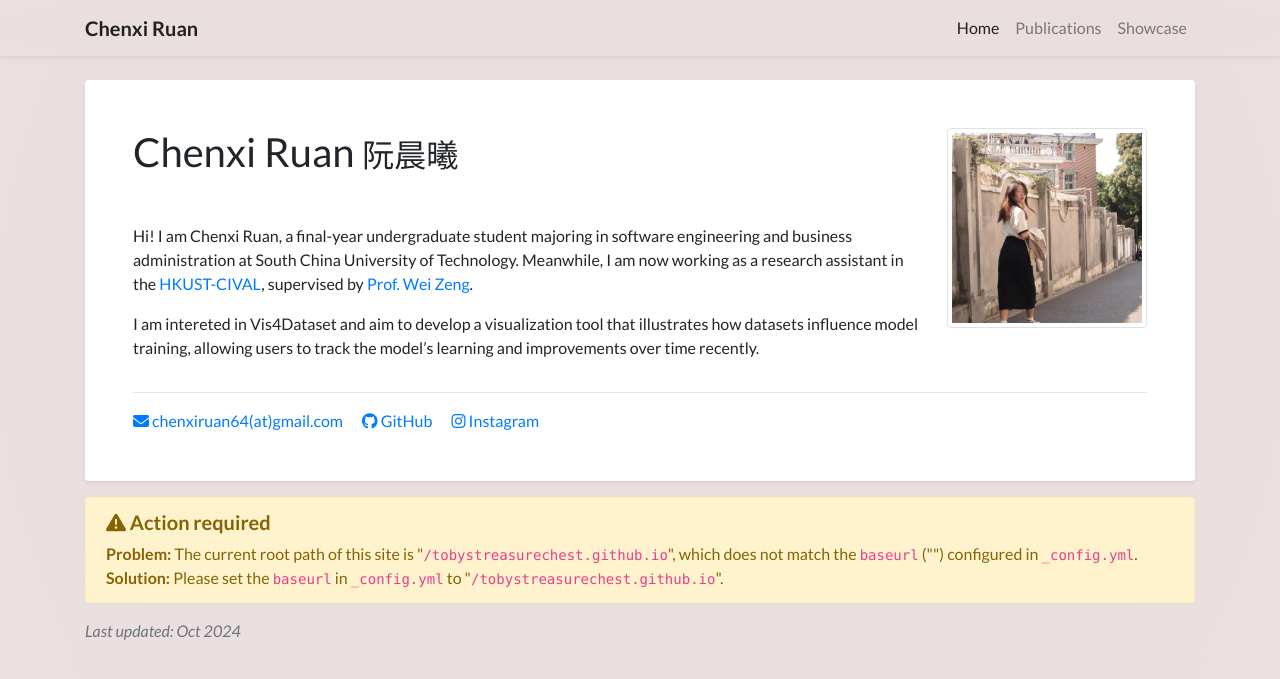
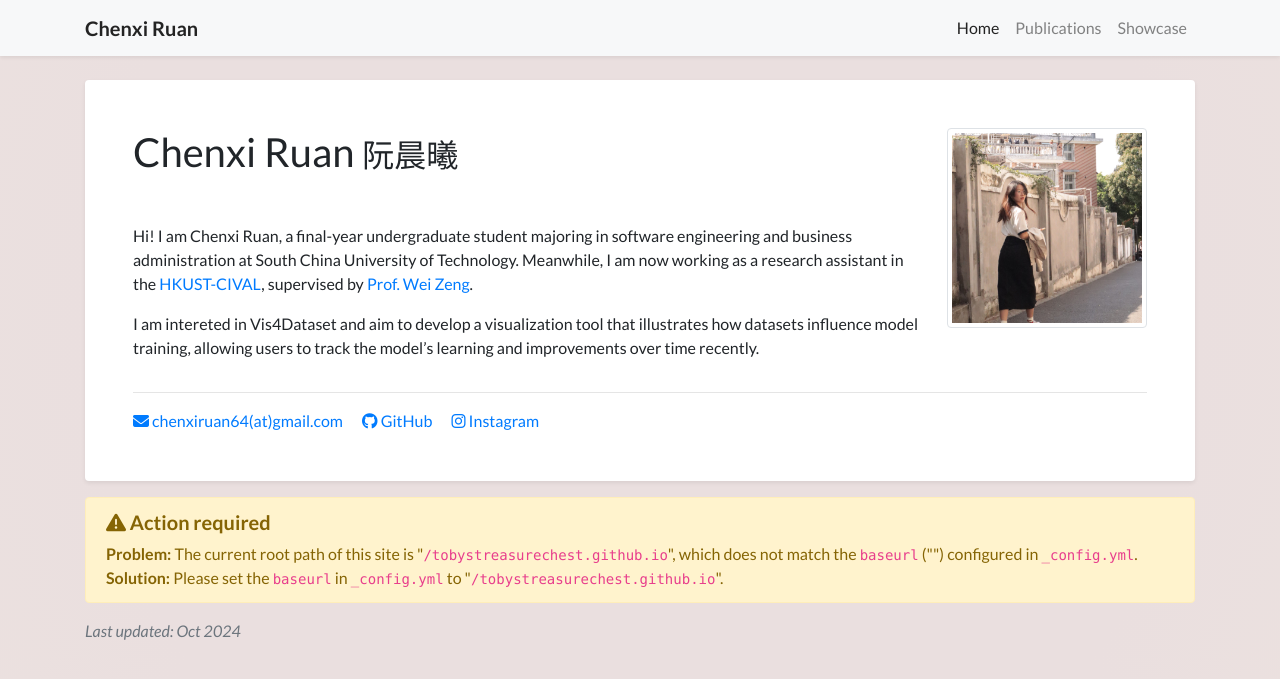
Before and after one commit to tobystreasurechest/tobystreasurechest.github.io, a Jekyll site: the page built from index.html, in a window 1280 px wide. Shown: the top 679 px of the page. Built offline with Jekyll 4.4.1, drawn with Linux system fonts in a browser that asks for light colours; nearby versions of some CDN libraries; a style sheet for code colours, icons or effects is not loaded.

Commit message:
Update global.css

```diff
--- a/assets/css/global.css
+++ b/assets/css/global.css
@@ -22,7 +22,7 @@ h1, h2, h3, h4, h5, h6,
 
 .navbar {
     opacity: 0.95;
-    background: radial-gradient(73% 147%, #EADFDF 59%, #ECE2DF 100%), radial-gradient(91% 146%, rgba(255, 255, 255, 0.50) 47%, rgba(0, 0, 0, 0.50) 100%);
+    background: #FFFFFF
 }
 
 .inline-badge {
```
